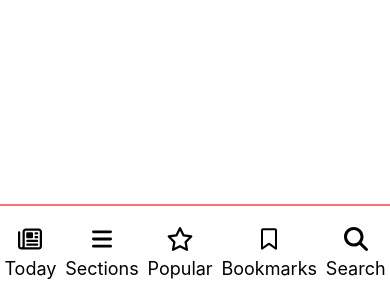
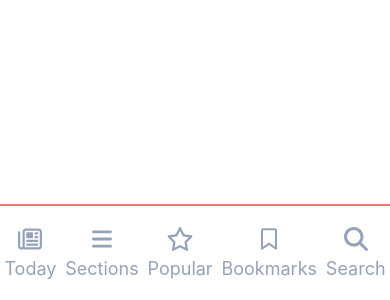
Before and after one commit to FCraven/the-apple-times, a React (Create React App) app: page / in a window 390 px wide. Shown: the part 544-844 px from the top of the page. Built offline with nearby package versions, Linux system fonts and the light colour scheme.

Commit message:
lightened mobile menu button colors made background transparent added backdrop blur

```diff
--- a/src/components/MobileMenu/MobileMenu.js
+++ b/src/components/MobileMenu/MobileMenu.js
@@ -29,7 +29,7 @@ const mobileMenuButtons = [
 const MobileMenu =()=> {
 
   return (
-    <ul className='h-full w-full flex justify-around items-center'>
+    <ul className='h-full w-full flex justify-around items-center bg-transparent backdrop-blur-md'>
 
       { mobileMenuButtons.map((el,index)=> <MobileMenuButton key={index} text={el.text} icon={el.icon} /> )}
 
--- a/src/components/MobileMenuButton/MobileMenuButton.js
+++ b/src/components/MobileMenuButton/MobileMenuButton.js
@@ -3,8 +3,8 @@ import { FontAwesomeIcon } from '@fortawesome/react-fontawesome';
 const MobileMenuButton =({icon, text})=> {
   return (
     <li className='flex flex-col justify-center items-center h-full w-auto'>
-      <FontAwesomeIcon className='p-1' icon={icon} size='2x' />
-      <p className='text-lg'>{text}</p>
+      <FontAwesomeIcon className='p-1 text-slate-400' icon={icon} size='2x' />
+      <p className='text-lg text-slate-400'>{text}</p>
     </li>
   )
 }
```
